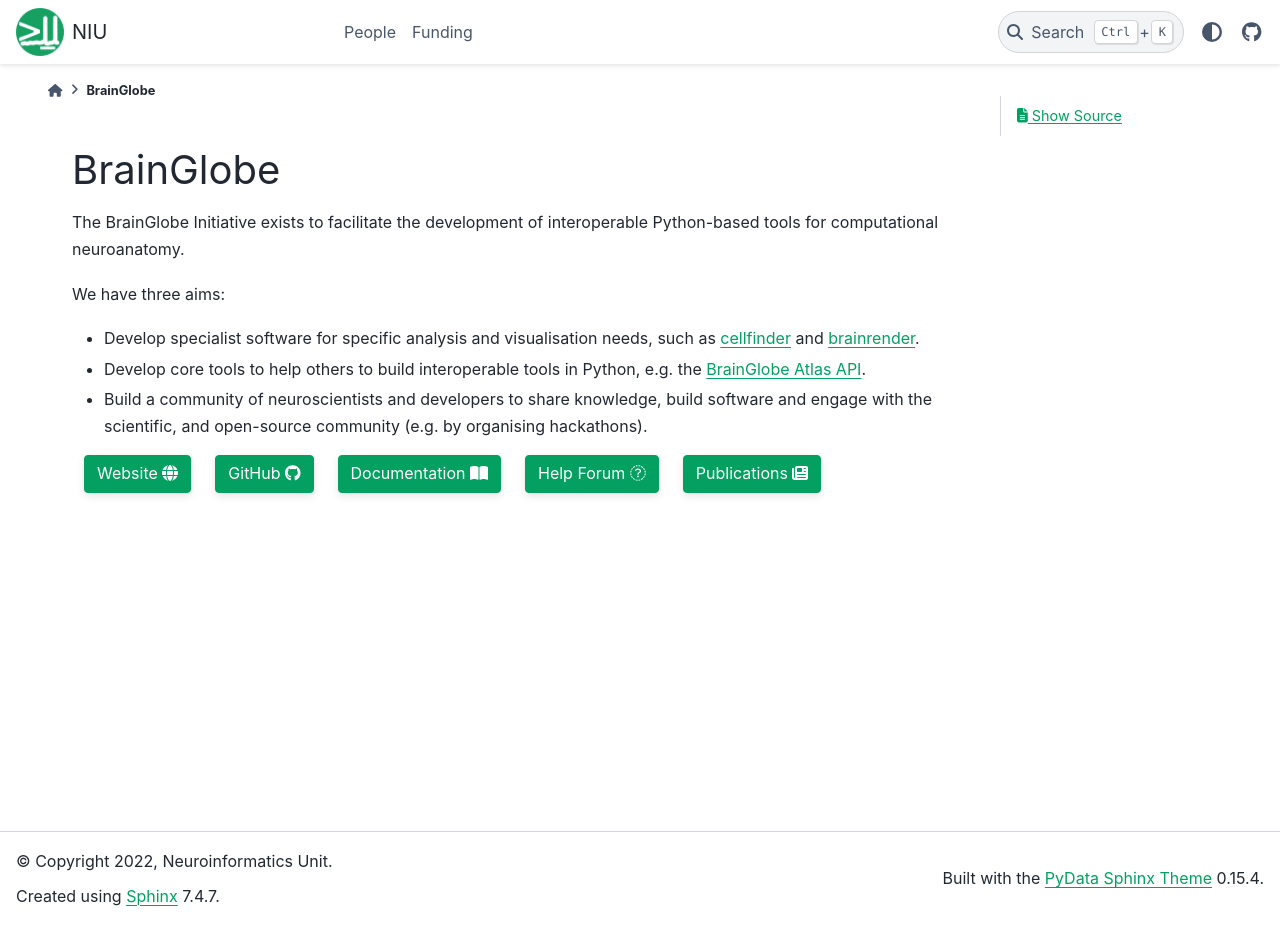
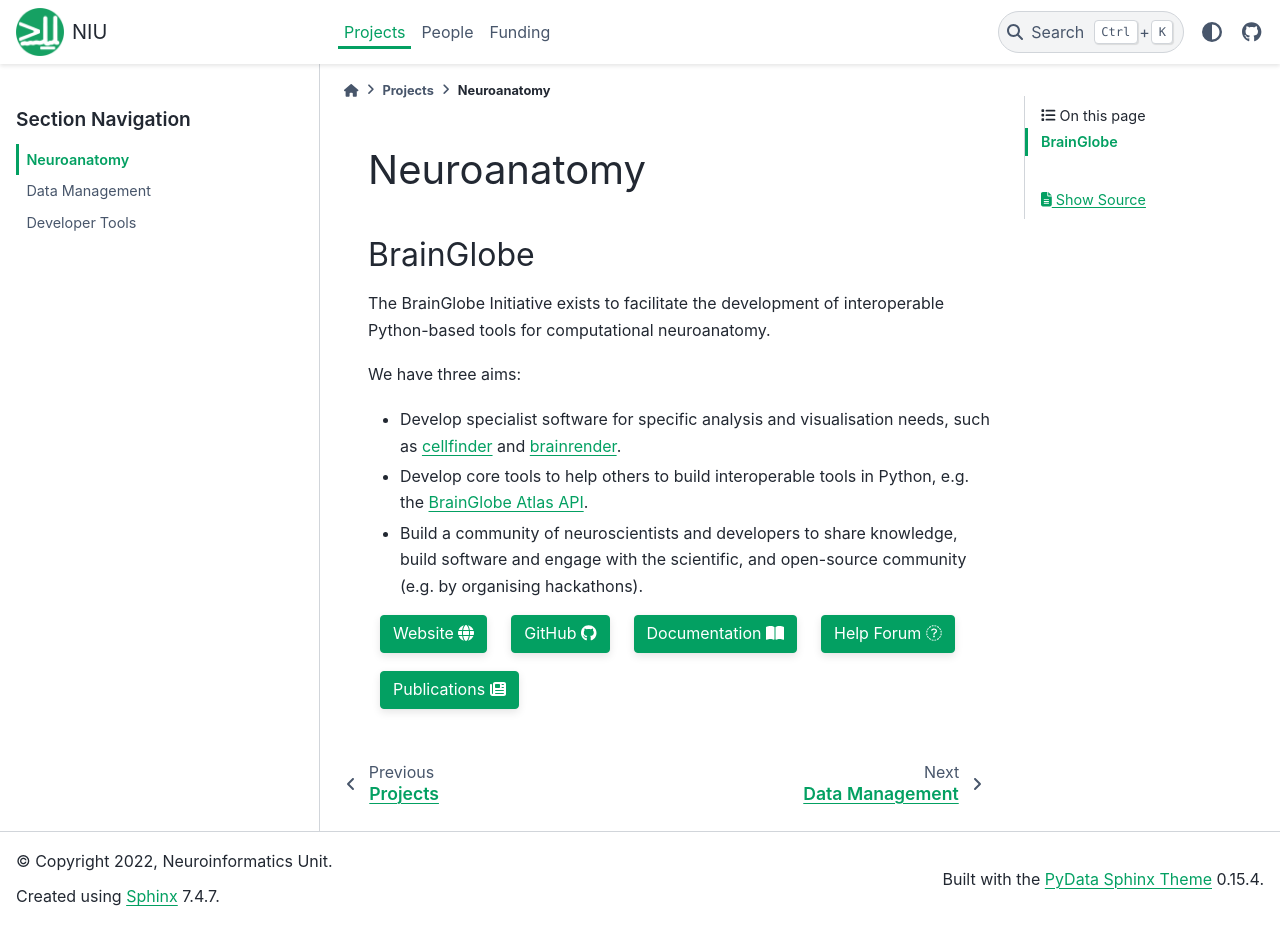
Before and after one commit to neuroinformatics-unit/neuroinformatics-unit.github.io, a Sphinx documentation site: the page built from docs/source/projects/neuroanatomy.md, in a window 1280 px wide and 925 px high. Built offline with Sphinx 7.4.7 and the PyData theme 0.15.4, drawn with Linux system fonts in a browser that asks for light colours; pages that are not in the unit, such as notebooks, are missing from menus.

````diff
--- /dev/null
+++ b/docs/source/projects/index.md
@@ -0,0 +1,11 @@
+# Projects
+
+At the NIU we undertake several projects, listed below.
+
+```{toctree}
+:maxdepth: 2
+
+neuroanatomy
+data_management
+developer_tools
+```
--- a/docs/source/projects/brainglobe.md
+++ b/docs/source/projects/neuroanatomy.md
@@ -1,4 +1,6 @@
-# BrainGlobe
+# Neuroanatomy
+
+## BrainGlobe
 
 The BrainGlobe Initiative exists to facilitate the development of interoperable Python-based tools for computational neuroanatomy.
 
````
Also changed, not shown: docs/source/index.md (+31 -45 lines).
